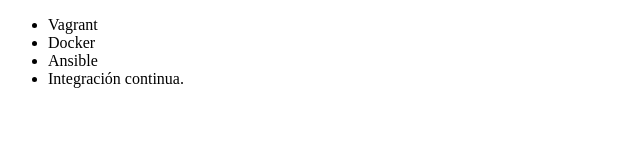
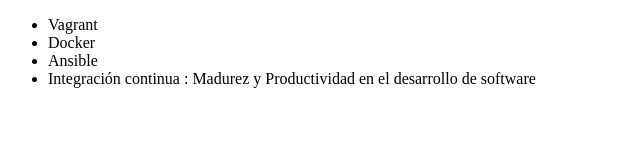
Before and after one commit to camilaelic/alura-git, a plain HTML site: page Index.html in a window 1280 px wide. Shown: the whole page, without its empty margins (0-640 px from the left). Drawn offline with Linux system fonts and the light colour scheme.

Commit message:
Renombrando curso de Integracion continua

```diff
--- a/Index.html
+++ b/Index.html
@@ -9,7 +9,7 @@
          <li> Vagrant </li>
          <li> Docker </li>
          <li> Ansible </li>
-         <li> Integración continua. </li>
+         <li> Integración continua : Madurez y Productividad en el desarrollo de software</li>
      </ul>
 </body>
 </html>
```
